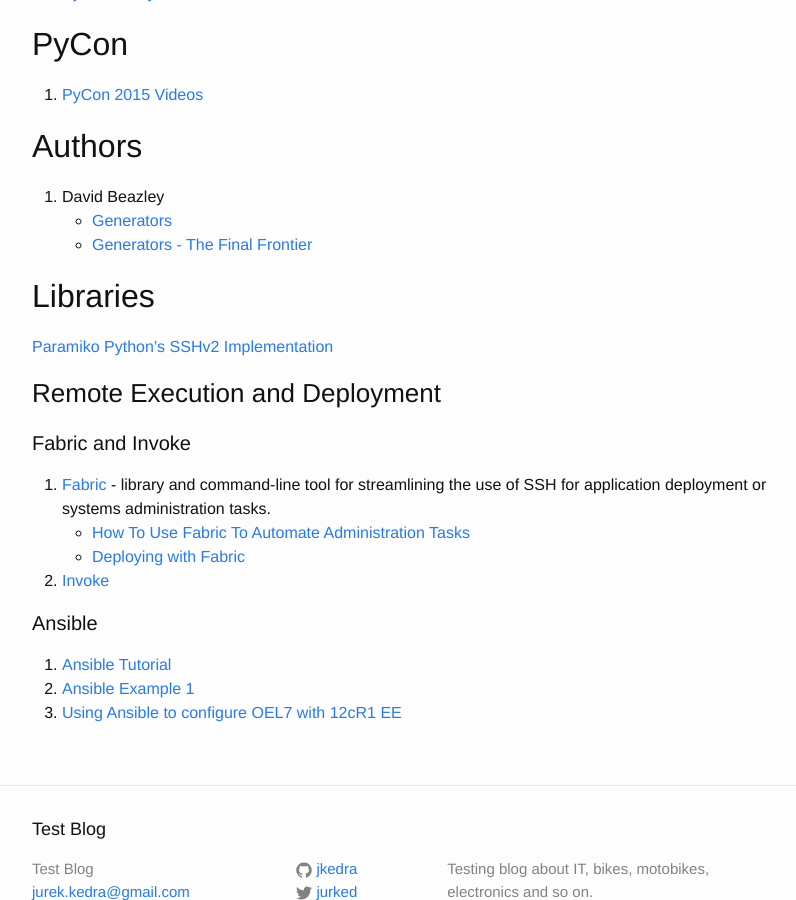
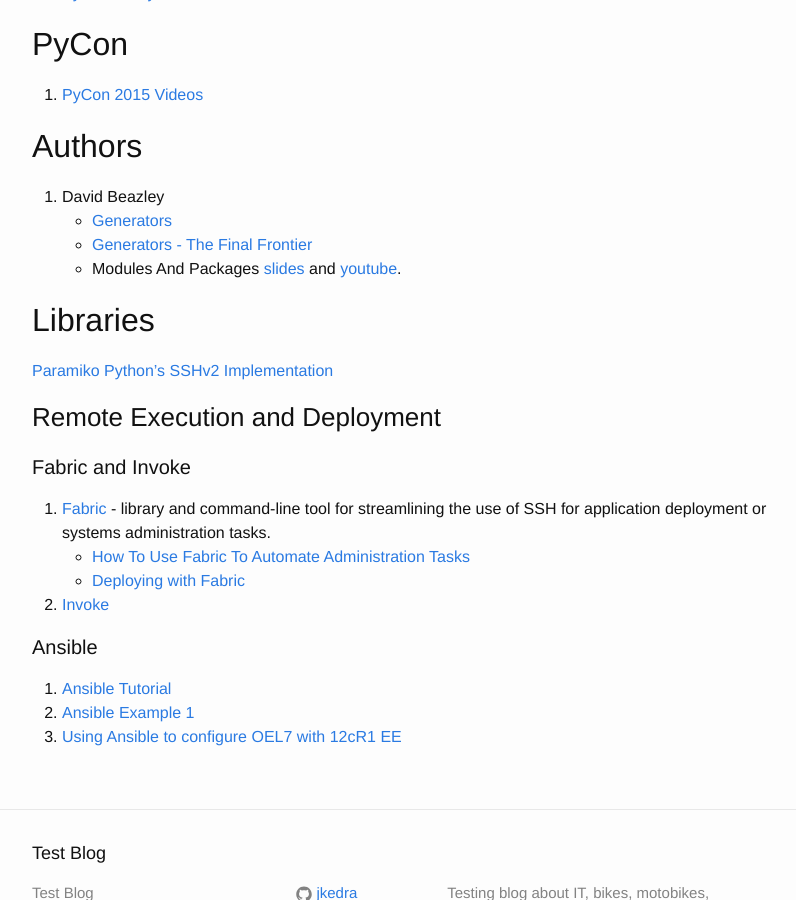
Before and after one commit to jkedra/jkedra.github.io, a Jekyll site: the page built from _python/bedtime.md, in a window 1280 px wide and 900 px high, scrolled down 654 px. Shown: the whole window, without its empty margins (238-1034 px from the left). Built offline with Jekyll 4.4.1, drawn with Linux system fonts in a browser that asks for light colours; some of the changed lines change nothing that is shown.

Commit message:
Modules and Packages

```diff
--- a/_python/bedtime.md
+++ b/_python/bedtime.md
@@ -33,6 +33,7 @@
 1. David Beazley
     * [Generators](http://www.dabeaz.com/generators/)
     * [Generators - The Final Frontier](http://pyvideo.org/pycon-us-2014/generators-the-final-frontier.html)
+    * Modules And Packages [slides][7] and [youtube][8].
 
 ## Libraries
 
@@ -62,3 +63,5 @@
 [4]: http://www.nodalpoint.com/devops-ansible-oracle-database-oraclelinux-7-vagrant/
 [5]: https://github.com/lk-geimfari/awesomo/blob/master/languages/PYTHON.md
 [6]: https://tryolabs.com/blog/2016/12/20/top-10-python-libraries-of-2016/
+[7]: http://www.dabeaz.com/modulepackage/ModulePackage.pdf
+[8]: https://www.youtube.com/watch?v=0oTh1CXRaQ0
```
